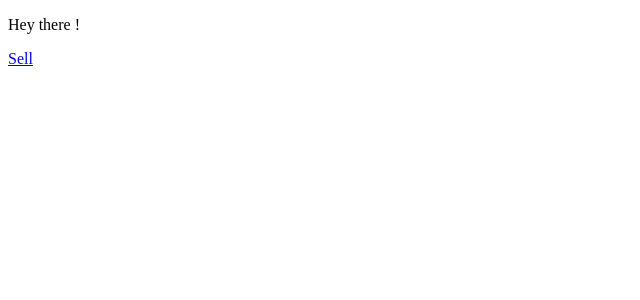
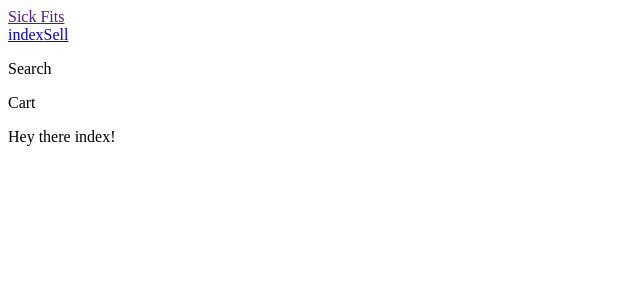
Before and after one commit to gitfilix/advancedreact, a Next.js app in the folder frontend/: page / in a window 1280 px wide. Shown: the top 300 px of the page, without its empty margins (0-640 px from the left). Built offline with nearby package versions, Linux system fonts and the light colour scheme.

Commit message:
AR - next js basic configuration

```diff
--- /dev/null
+++ b/frontend/components/Header.js
@@ -0,0 +1,18 @@
+import Nav from './Nav'
+
+const Header = () => (
+  <div>
+    <div className='bar'>
+      <a href=''>
+        Sick Fits
+      </a>
+      <Nav />
+    </div>
+    <div className='sub-bar'>
+      <p>Search</p>
+    </div>
+    <div>Cart</div>
+  </div>
+)
+
+export default Header
--- /dev/null
+++ b/frontend/components/Nav.js
@@ -0,0 +1,15 @@
+import Link from 'next/link'
+
+const Nav = () => (
+  <div>
+    <Link href='/'>
+      <a>index</a>
+    </Link>
+    <Link href='/sell'>
+      <a>Sell</a>
+    </Link>
+
+  </div>
+)
+
+export default Nav
--- /dev/null
+++ b/frontend/components/Page.js
@@ -0,0 +1,15 @@
+import React, { Component } from 'react'
+import Header from '../components/Header'
+
+class Page extends Component {
+  render() {
+    return (
+      <div>
+          <Header />
+          {this.props.children}
+      </div>
+    );
+  }
+}
+
+export default Page
--- /dev/null
+++ b/frontend/pages/_app.js
@@ -0,0 +1,18 @@
+import App, { Container } from 'next/app'
+import Page from '../components/Page';
+
+class MyApp extends App {
+  render() {
+    const { Component } = this.props;
+
+    return (
+      <Container>
+        <Page>
+          <Component />
+        </Page>
+      </Container>
+    );
+  }
+}
+
+export default MyApp
--- a/frontend/pages/index.js
+++ b/frontend/pages/index.js
@@ -1,14 +1,8 @@
 import Link from 'next/link'
-
-
-import React from 'react';
 
 const Home = props => (
   <>
-      <p>Hey there !</p>
-      <Link href='/sell'>
-        <a>Sell</a>
-      </Link>
+      <p>Hey there index!</p>
   </>
 
 )
```
Also changed, not shown: frontend/pages/sell.js (+3 -6 lines).
